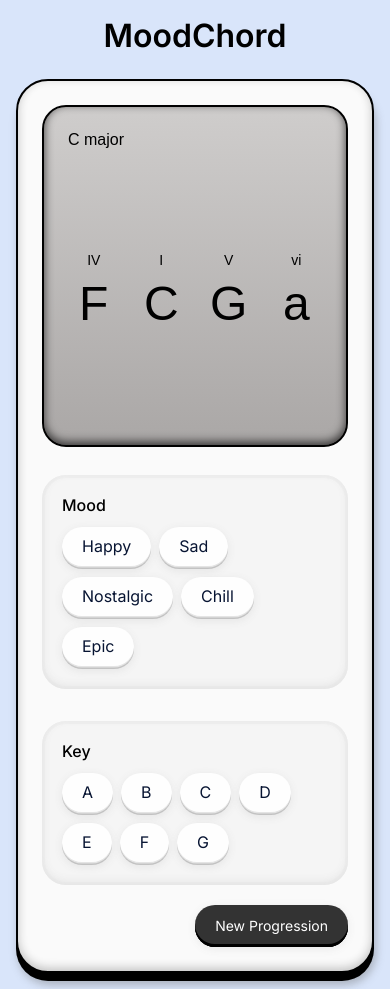
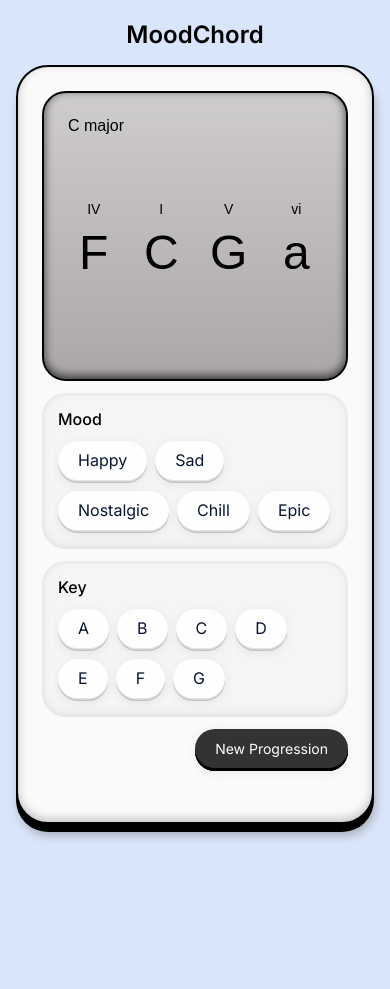
Before and after one commit to CullenMcGlynn/MoodChords, a plain HTML site: page index.html in a window 390 px wide. After the commit the page ends 844 px from the top, so only its background shows below. Drawn offline with Linux system fonts and the light colour scheme; a web font is replaced by a local one.

Commit message:
Mobile refinements

```diff
--- a/styles.css
+++ b/styles.css
@@ -342,9 +342,15 @@
   /* Responsive styles */
   @media (max-width: 768px) {
 
+    .app-title {
+        margin-bottom: 16px;
+        font-size: 24px;
+    }
+
     .controls-section {
       flex-direction: column;
-      gap: 2rem;
+      gap: 12px;
+
     }
 
     .key-buttons {
@@ -354,6 +360,11 @@
 
     .key-section {
         width: 100%;
+        padding: 16px;
+    }
+
+    .key-right {
+        gap: 12px;
     }
 
     .mood-buttons {
@@ -365,8 +376,27 @@
         flex-direction: column-reverse;
     }
 
+    .chord-grid {
+        padding-bottom: 20px;
+    }
+
     .mood-right {
         flex-direction: column-reverse;
+        gap: 12px;
+    }
+
+    .progression-display {
+        margin-bottom: 0;
+        height: 290px;
+    }
+
+    .mood-section {
+        padding: 16px;
+    }
+
+    .app-container {
+        padding: 1.5rem;
+        height: 90vh;
     }
 
   }
```
